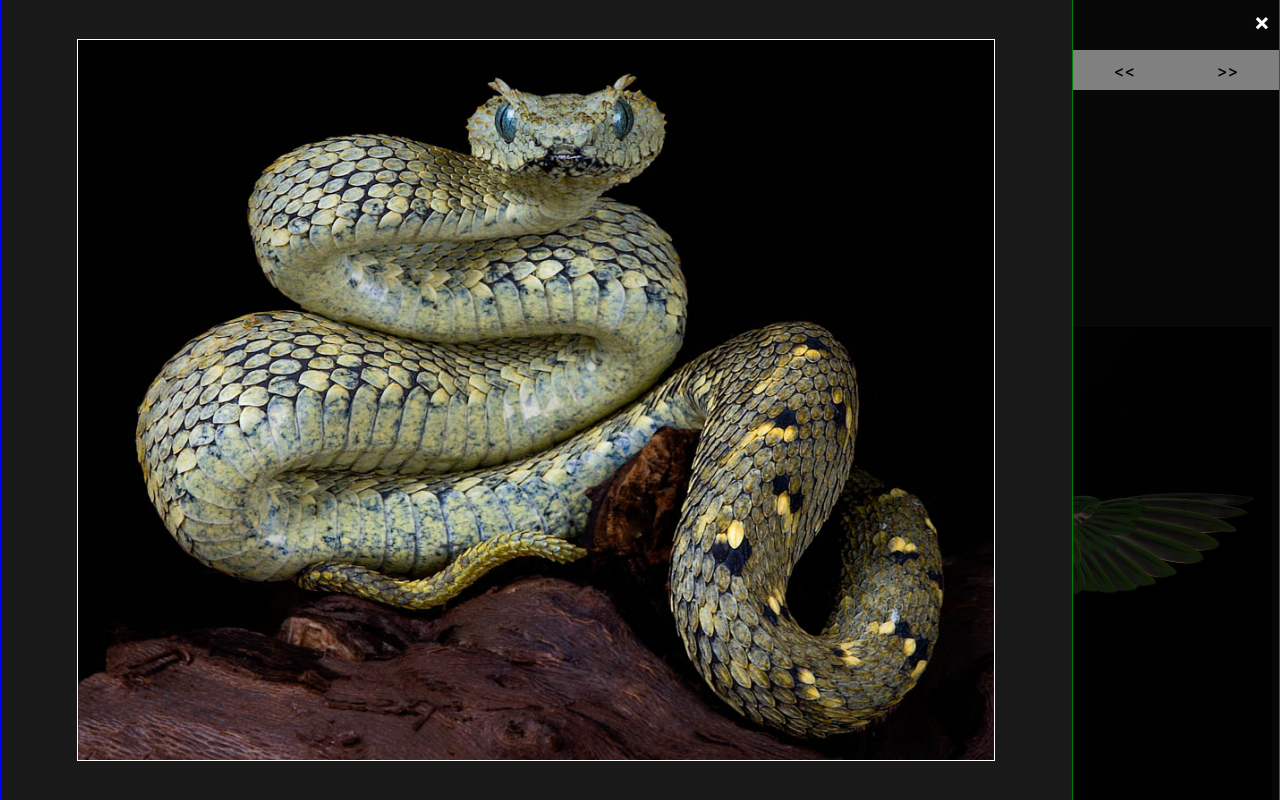
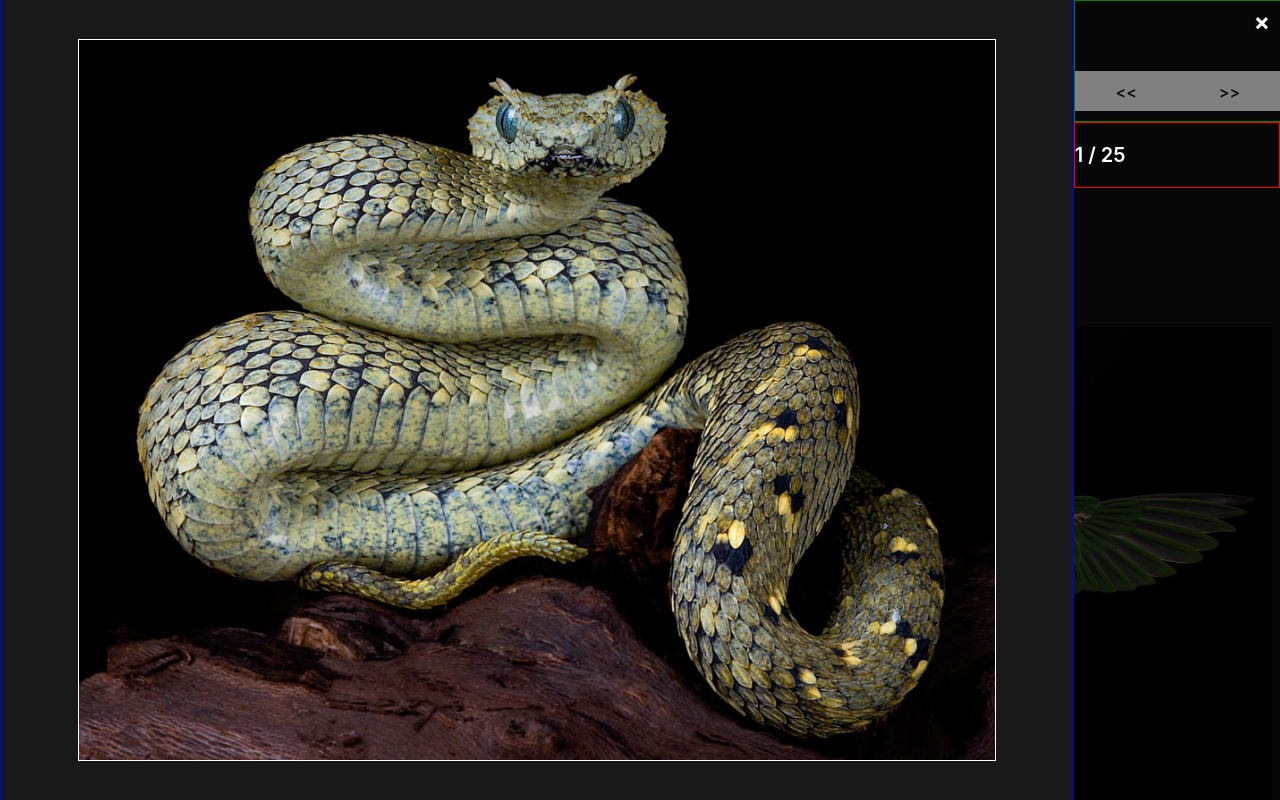
Before and after one commit to Kernapillar/Kern_Family_Zoo, a React (Vite) app in the folder frontend/Kern Family Zoo/: page /gallery/1 in a window 1280 px wide. Shown: the top 800 px of the page. Built offline with nearby package versions, Linux system fonts and the light colour scheme.

Commit message:
modal right info

```diff
--- a/frontend/Kern Family Zoo/src/components/modal.jsx
+++ b/frontend/Kern Family Zoo/src/components/modal.jsx
@@ -58,12 +58,19 @@ const Modal = ({isOpen, onClose, pictures}) => {
              <div className="modal-visual">
                 <img src={currentPicture.src} alt="modal" />
              </div>
+             <div className="right-modal">
                 <div className="modal-controls">
                     <button onClick={handlePrev}>{`<<`}</button>
                     <button onClick={handleNext}>{`>>`}</button>
                     <span className="modal-close" onClick={handleClose}>
                         &times;
                     </span>
+
+                </div>
+                <div className="modal-info">
+                    <p>{currentPictureIndex + 1} / {numPics} </p>
+                </div>
+
              </div>
         </div>
     )
--- a/frontend/Kern Family Zoo/src/styles/modal.css
+++ b/frontend/Kern Family Zoo/src/styles/modal.css
@@ -23,9 +23,21 @@
     border: 1px solid blue;
 }
 
+.right-modal {
+    height:100%;
+    width:20%;
+    display: block;
+
+}
+
+.modal-info {
+    color: white;
+    border: 1px solid red;
+}
+
 .modal-controls {
-    height: 100%;
-    width: 20%;
+    height:10%;
+    width: 100%;
     padding-top: 20px;
     padding-bottom: 20px;
     display: flex;
@@ -42,7 +54,6 @@
     background-color: grey;
 }
 
-
 .modal-close {
     position: absolute;
     top: 10px;
```
Lines whose indentation alone changed are shown as unchanged.
